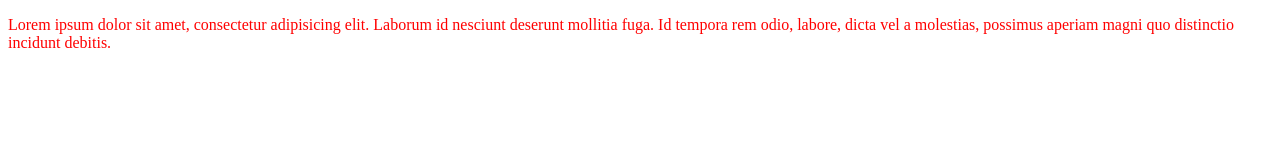
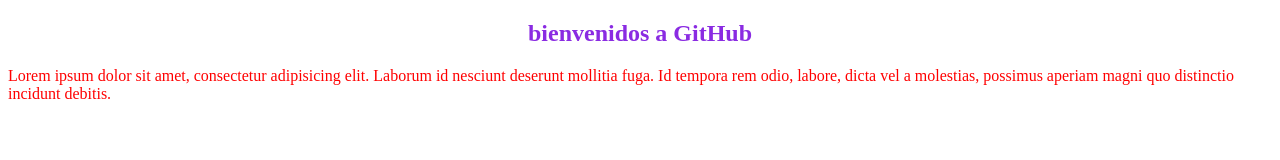
Before and after one commit to elsastre/github-en-coder, a plain HTML site: page index.html in a window 1280 px wide. Drawn offline with Linux system fonts and the light colour scheme.

Commit message:
le meti un titulo con hover

```diff
--- a/css/style.css
+++ b/css/style.css
@@ -1,4 +1,16 @@
 
+
+h2 {
+    display: flex;
+    justify-content: center;
+    color: blueviolet;
+}
+
+h2:hover {
+    color: aquamarine;
+    text-transform: uppercase;
+    animation: 0.9s;
+}
 
 
 p {
--- a/index.html
+++ b/index.html
@@ -8,6 +8,7 @@
     <title>Clase de GitHub</title>
 </head>
 <body>
+    <h2>bienvenidos a GitHub</h2>
     <p>Lorem ipsum dolor sit amet, consectetur adipisicing elit. Laborum id nesciunt deserunt mollitia fuga. Id tempora rem odio, labore, dicta vel a molestias, possimus aperiam magni quo distinctio incidunt debitis.</p>
 </body>
 </html>
```
